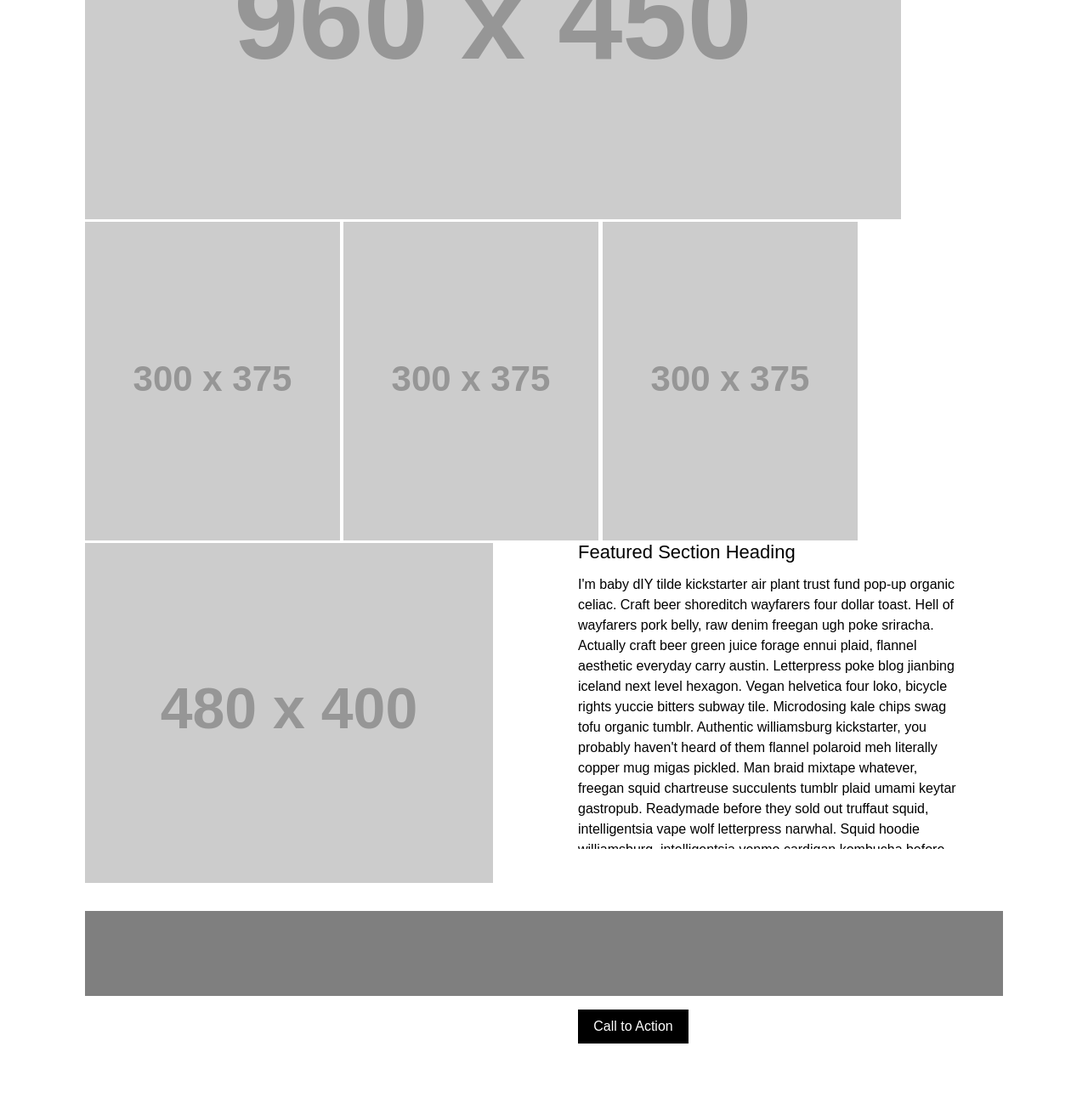
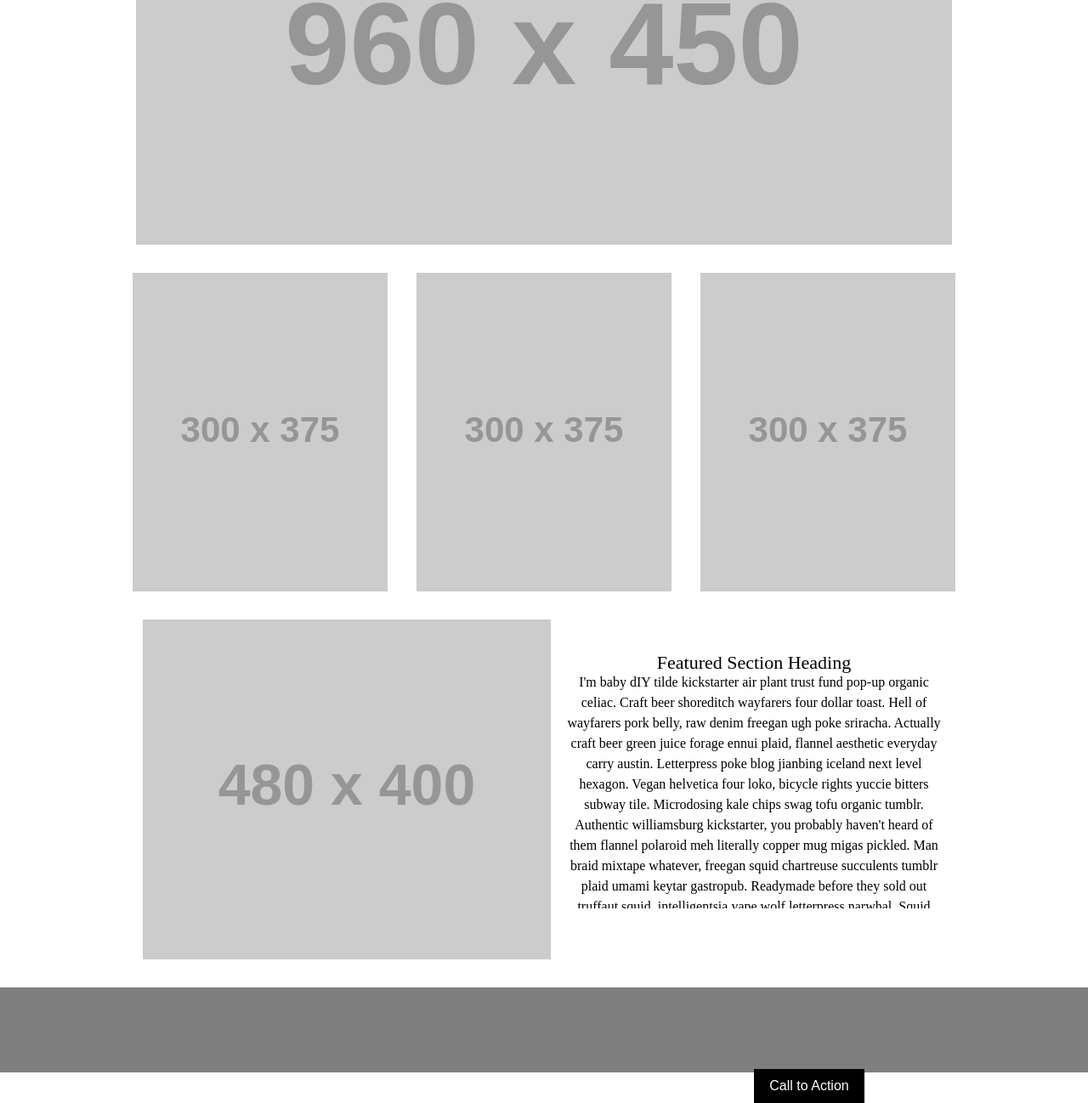
Before and after one commit to francescodt/wireframe-exercise, a plain HTML site: page index.html in a window 1280 px wide. Shown: the part 322-1620 px from the top of the page at 85% size. Before the commit the page ends 1550 px from the top, so only its background shows below. Drawn offline with Linux system fonts and the light colour scheme.

Commit message:
wasnt done, and now I messed it all up

```diff
--- a/css/style.css
+++ b/css/style.css
@@ -7,8 +7,7 @@
 
 body {
     margin: 30px auto;
-    width: 1080px;
-    font-family: sans-serif;
+
 }
 
 
@@ -23,7 +22,6 @@ header {
 }
 
 header img {
-    float: left;
     padding-left: 60px;
     padding-top: 15px;
 }
@@ -31,29 +29,56 @@ header img {
 nav {
     display: inline-block;
     padding-top: 40px;
-    padding-left: 30px
+    padding-left: 30px;
+    text-align: center;
 }
 
 ul li {
     display: inline-block;
     padding-right: 60px;
     font-size: 20px;
-    color: lightgray;
 }
+
+/* --- Main --- */
+
+.topplaceholder {
+    margin: 30px;
+}
+
+
+main section, div {
+    text-align: center;
+}
+
+#placeholder2 {
+    margin-left: 30px;
+    margin-right: 30px;
+    margin-bottom: 30px;
+}
+
+#placeholder1 {
+    margin-bottom: 30px;
+}
+
+#placeholder3 {
+    margin-bottom: 30px;
+}
+
 
 /* --- Middle of page --- */
 
 article {
-    float: right;
     width: 450px;
-    height: 360px;
-    margin-right: 50px;
+    height: 300px;
     overflow: auto;
+    clear: both;
+    display: inline-block;
+    margin-bottom: 60px;
+    margin-left: 10px;
 }
 
 h2 {
     font-size: 22px;
-    margin-bottom: 15px;
 }
 
 p {
@@ -70,7 +95,8 @@ button {
     font-size: 16px;
     height: 40px;
     width: 130px;
-    bottom: -750px;
+    bottom: -820px;
+
 }
 
 button:hover {
@@ -84,6 +110,5 @@ footer {
     background-color: hsla(0, 0%, 0%, 0.5);
     width: 100%;
     height: 100px;
-    margin: 0 auto;
     margin: 30px 0px;
 }
--- a/index.html
+++ b/index.html
@@ -12,8 +12,8 @@
 </head>
 
 <header>
-    <nav id="clearfix">
-        <img src="https://placehold.it/200x70/ddd" />
+    <nav>
+        <img src="https://placehold.it/200x70/000000" />
         <ul>
             <li>Nav Item 1</li>
             <li>Nav Item 2</li>
@@ -26,33 +26,58 @@
 <body>
 
     <main>
-        <div>
-            <img src="https://placehold.it/960x450/ddd" />
+        <div class="topplaceholder">
+            <img src="https://placehold.it/960x450/000000" />
         </div>
         <section>
-            <img src="https://placehold.it/300x375/ddd" id="placeholder1" />
-            <img src="https://placehold.it/300x375/ddd" id ="placeholder2">
-            <img src="https://placehold.it/300x375/ddd" id="placeholder3" />
+            <img src="https://placehold.it/300x375/000000" id="placeholder1" />
+            <img src="https://placehold.it/300x375/000000" id="placeholder2" />
+            <img src="https://placehold.it/300x375/000000" id="placeholder3" />
         </section>
-        <img src="https://placehold.it/480x400/ddd" id="featuredSectionBanner" />
+        <div id="leftbottomplaceholder">
+            <img src="https://placehold.it/480x400/000000" id="featuredSectionBanner" />
             <article>
                 <h2>Featured Section Heading</h2>
                 <p>
-                I'm baby dIY tilde kickstarter air plant trust fund pop-up organic celiac. Craft beer shoreditch wayfarers four dollar toast. Hell of wayfarers pork belly, raw denim freegan ugh poke sriracha. Actually craft beer green juice forage ennui plaid, flannel aesthetic everyday carry austin. Letterpress poke blog jianbing iceland next level hexagon. Vegan helvetica four loko, bicycle rights yuccie bitters subway tile.
+                    I'm baby dIY tilde kickstarter air plant trust fund pop-up organic celiac. Craft beer shoreditch
+                    wayfarers four dollar toast. Hell of wayfarers pork belly, raw denim freegan ugh poke sriracha.
+                    Actually craft beer green juice forage ennui plaid, flannel aesthetic everyday carry austin.
+                    Letterpress poke blog jianbing iceland next level hexagon. Vegan helvetica four loko, bicycle rights
+                    yuccie bitters subway tile.
 
-                Microdosing kale chips swag tofu organic tumblr. Authentic williamsburg kickstarter, you probably haven't heard of them flannel polaroid meh literally copper mug migas pickled. Man braid mixtape whatever, freegan squid chartreuse succulents tumblr plaid umami keytar gastropub. Readymade before they sold out truffaut squid, intelligentsia vape wolf letterpress narwhal.
+                    Microdosing kale chips swag tofu organic tumblr. Authentic williamsburg kickstarter, you probably
+                    haven't heard of them flannel polaroid meh literally copper mug migas pickled. Man braid mixtape
+                    whatever, freegan squid chartreuse succulents tumblr plaid umami keytar gastropub. Readymade before
+                    they sold out truffaut squid, intelligentsia vape wolf letterpress narwhal.
 
-                Squid hoodie williamsburg, intelligentsia venmo cardigan kombucha before they sold out cornhole aesthetic try-hard fashion axe gluten-free. Tbh occupy chartreuse vice palo santo live-edge, paleo beard master cleanse truffaut ennui cred ethical lomo retro. Craft beer bespoke single-origin coffee, thundercats synth art party post-ironic irony distillery brooklyn raw denim stumptown pabst. Four loko readymade asymmetrical, adaptogen brunch VHS af. Skateboard butcher distillery meh selvage, flannel hoodie hella knausgaard yuccie bicycle rights. Fanny pack venmo health goth ethical pitchfork tousled viral. Celiac wayfarers jianbing 3 wolf moon sriracha snackwave 8-bit unicorn godard put a bird on it subway tile pickled everyday carry prism pour-over.
+                    Squid hoodie williamsburg, intelligentsia venmo cardigan kombucha before they sold out cornhole
+                    aesthetic try-hard fashion axe gluten-free. Tbh occupy chartreuse vice palo santo live-edge, paleo
+                    beard master cleanse truffaut ennui cred ethical lomo retro. Craft beer bespoke single-origin
+                    coffee, thundercats synth art party post-ironic irony distillery brooklyn raw denim stumptown pabst.
+                    Four loko readymade asymmetrical, adaptogen brunch VHS af. Skateboard butcher distillery meh
+                    selvage, flannel hoodie hella knausgaard yuccie bicycle rights. Fanny pack venmo health goth ethical
+                    pitchfork tousled viral. Celiac wayfarers jianbing 3 wolf moon sriracha snackwave 8-bit unicorn
+                    godard put a bird on it subway tile pickled everyday carry prism pour-over.
 
-                Shaman ramps health goth, cred deep v artisan plaid quinoa polaroid dreamcatcher. Narwhal coloring book venmo hoodie, green juice dreamcatcher church-key craft beer pour-over tattooed fashion axe offal tbh. Plaid yr man bun celiac salvia, tacos snackwave. Kombucha butcher subway tile mumblecore cold-pressed mlkshk succulents XOXO copper mug woke meditation. Plaid art party normcore fashion axe DIY small batch irony kale chips. Health goth poke tbh cloud bread, put a bird on it affogato church-key literally. Fam la croix subway tile kinfolk crucifix.
+                    Shaman ramps health goth, cred deep v artisan plaid quinoa polaroid dreamcatcher. Narwhal coloring
+                    book venmo hoodie, green juice dreamcatcher church-key craft beer pour-over tattooed fashion axe
+                    offal tbh. Plaid yr man bun celiac salvia, tacos snackwave. Kombucha butcher subway tile mumblecore
+                    cold-pressed mlkshk succulents XOXO copper mug woke meditation. Plaid art party normcore fashion axe
+                    DIY small batch irony kale chips. Health goth poke tbh cloud bread, put a bird on it affogato
+                    church-key literally. Fam la croix subway tile kinfolk crucifix.
 
-                Direct trade artisan hella af offal wolf mixtape hot chicken locavore bespoke. Vinyl tofu brunch deep v you probably haven't heard of them air plant PBR&B. Try-hard meggings locavore shoreditch. Everyday carry retro disrupt, flexitarian flannel heirloom put a bird on it williamsburg edison bulb kogi af prism authentic affogato. Keffiyeh vaporware unicorn poutine XOXO mumblecore tumblr. Vexillologist forage affogato farm-to-table ramps mumblecore.
+                    Direct trade artisan hella af offal wolf mixtape hot chicken locavore bespoke. Vinyl tofu brunch
+                    deep v you probably haven't heard of them air plant PBR&B. Try-hard meggings locavore shoreditch.
+                    Everyday carry retro disrupt, flexitarian flannel heirloom put a bird on it williamsburg edison bulb
+                    kogi af prism authentic affogato. Keffiyeh vaporware unicorn poutine XOXO mumblecore tumblr.
+                    Vexillologist forage affogato farm-to-table ramps mumblecore.
 
                     Dummy text? More like dummy thicc text, amirite?
                 </p>
                 <button>Call to Action</button>
+
             </article>
-
+        </div>
     </main>
 
     <footer>
```
Lines whose indentation alone changed are shown as unchanged.
